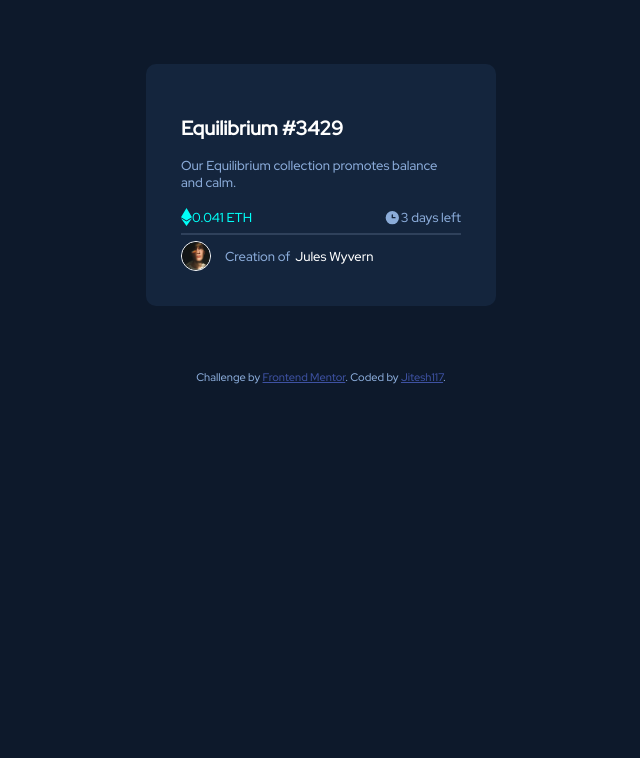
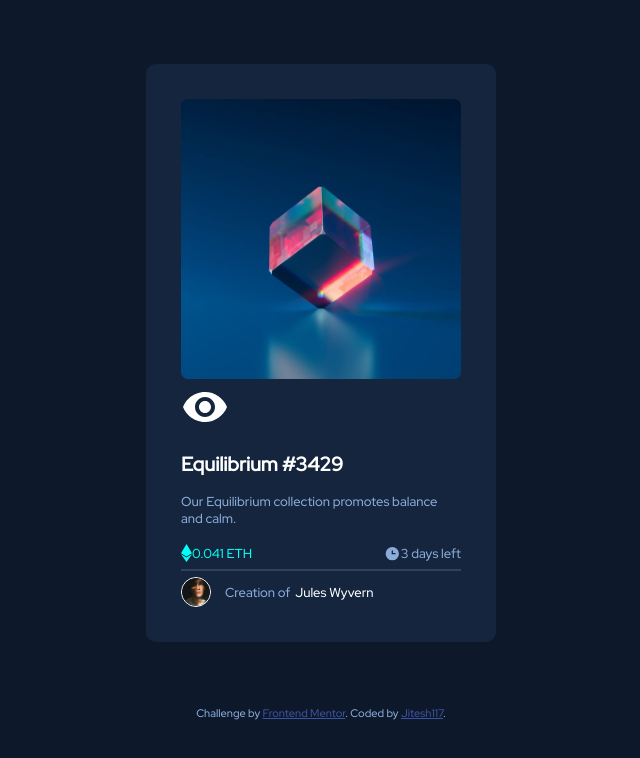
Before and after one commit to Jitesh117/NFT-preview-frontend-mentor, a plain HTML site: page index.html in a window 1280 px wide. Shown: the whole page, without its empty margins (319-959 px from the left). Drawn offline with Linux system fonts and the light colour scheme.

Commit message:
removed the comment on the main image

```diff
--- a/index.html
+++ b/index.html
@@ -18,8 +18,8 @@
 
   <div class="container">
     <div class="wrapper">
-<!--       <img class="main" src="/images/image-equilibrium.jpg"  alt=""> -->
-      <!-- <img class="view" src="/images/icon-view.svg" alt=""> -->
+      <img class="main" src="/images/image-equilibrium.jpg"  alt="">
+      <img class="view" src="/images/icon-view.svg" alt="">
      <h2> Equilibrium #3429</h2>
 
   Our Equilibrium collection promotes balance and calm.
```
